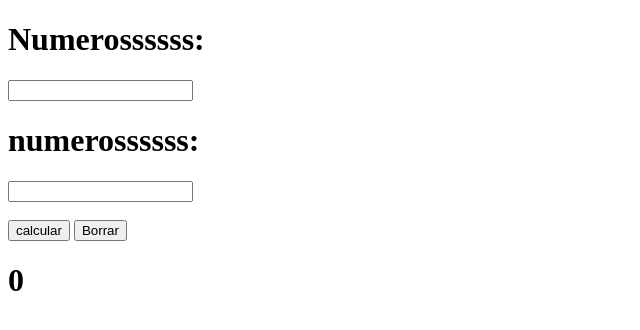
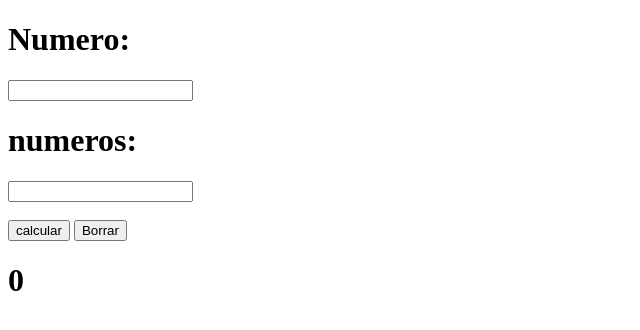
Before and after one commit to Axel0zz/Pull, a plain HTML site: page index.html in a window 1280 px wide. Shown: the whole page, without its empty margins (0-640 px from the left). Drawn offline with Linux system fonts and the light colour scheme.

Commit message:
Update index.html

```diff
--- a/index.html
+++ b/index.html
@@ -7,9 +7,9 @@
 </head>
 <body>
 
-<h1>Numerossssss:</h1>
+<h1>Numero:</h1>
 <input type="number" id="n1"><br>
-<h1>numerossssss:</h1>
+<h1>numeros:</h1>
 <input type="number" id="n2"><br><br>
 <button id="Suma">calcular</button>
 <button id="Borrar">Borrar</button>
```
